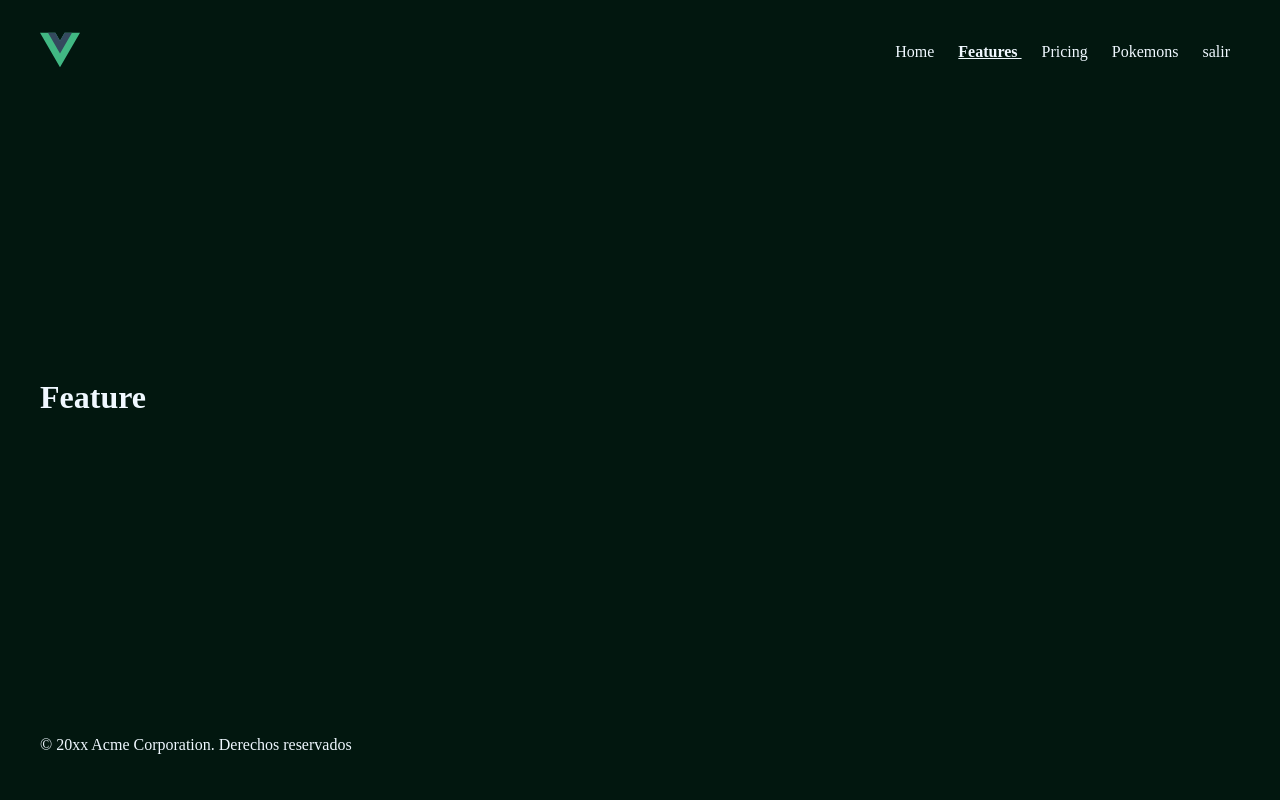
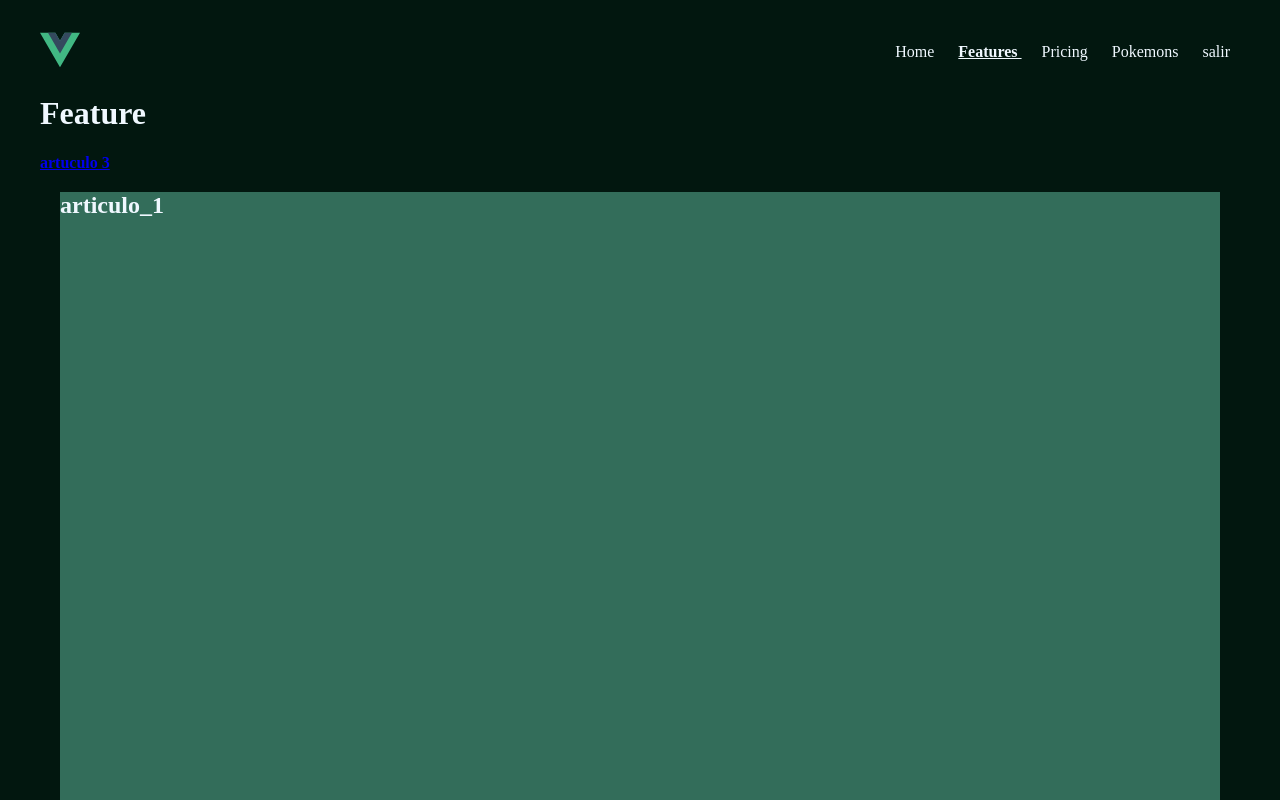
Before and after one commit to lenin-developer/vue-router-ts, a Vue app: page /feature in a window 1280 px wide. Shown: the top 800 px of the page. Built offline with nearby package versions, Linux system fonts and the light colour scheme; sample sign-in values are in the browser's storage.

Commit message:
add: scrollBehavior efect

```diff
--- /dev/null
+++ b/src/components/ArticleComp.vue
@@ -0,0 +1,21 @@
+<script setup lang="ts">
+defineProps<{
+  title: string
+}>()
+
+</script>
+
+
+<template>
+  <article class="article">
+    <h2 :id="title">{{ title }}</h2>
+  </article>
+</template>
+
+<style lang="css" scoped>
+.article {
+  height: 100vh;
+  background-color: rgb(51, 109, 90);
+  margin: 20px;
+}
+</style>
--- a/src/router/_index.ts
+++ b/src/router/_index.ts
@@ -5,6 +5,16 @@ import { authRouters } from './auth'
 
 const router = createRouter({
   history: createWebHistory(import.meta.env.BASE_URL),
+  scrollBehavior(to) {
+    if (to.hash) {
+      return {
+        el: to.hash,
+        behavior: 'smooth',
+      }
+    } else {
+      return { left: 0, top: 0, behavior: 'smooth' }
+    }
+  },
   routes: [
     {
       path: '/',
@@ -21,6 +31,7 @@ const router = createRouter({
       children: [...authRouters],
     },
     {
+      // esto es para cuando se ingresa una url que no existe
       path: '/:pathMatch(.*)*',
       name: '404',
       meta: { requiresAuth: false },
@@ -29,7 +40,7 @@ const router = createRouter({
   ],
 })
 
-export const gaurds = (to: RouteLocationNormalized, from: RouteLocationNormalized) => {
+export const gaurds = (to: RouteLocationNormalized) => {
   const isLoggedIn = localStorage.getItem('isLogin')
 
   if (to.meta.requiresAuth && isLoggedIn) {
--- a/src/views/Landing/FeatureView.vue
+++ b/src/views/Landing/FeatureView.vue
@@ -1,5 +1,18 @@
+<script setup lang="ts">
+import ArticleComp from '@/components/ArticleComp.vue';
+
+</script>
+
 <template>
   <h1>Feature</h1>
+  <nav>
+    <router-link :to="{ name: 'feature', hash: '#articulo_3' }">
+      artuculo 3
+    </router-link>
+  </nav>
+  <ArticleComp title="articulo_1" />
+  <ArticleComp title="articulo_2" />
+  <ArticleComp title="articulo_3" />
 </template>
 
 <style></style>
```
